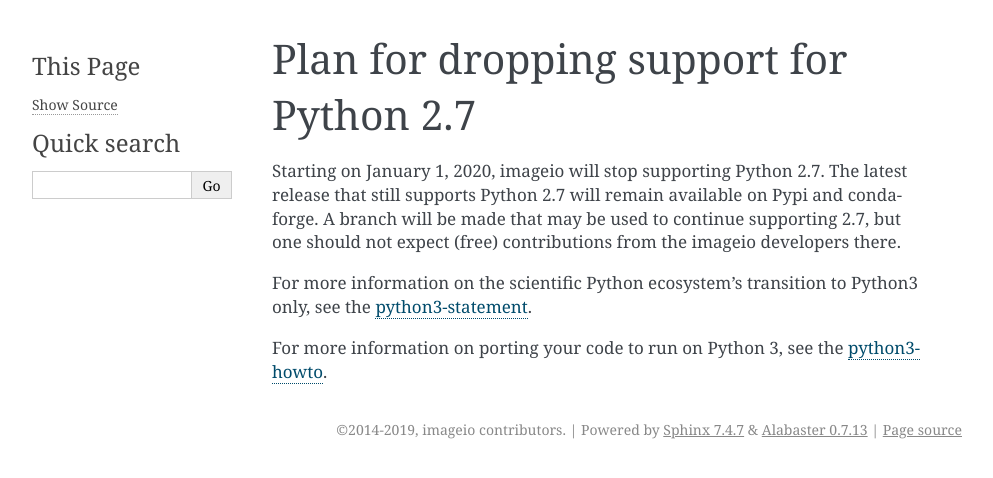
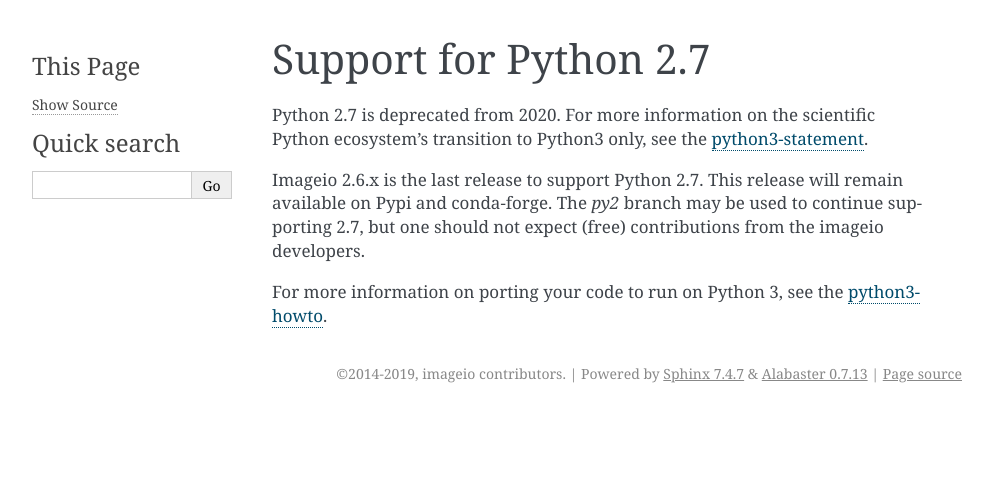
Before and after one commit to imageio/imageio, a Sphinx documentation site: the page built from docs/drop27.rst, in a window 1280 px wide. Shown: the top 478 px of the page, without its empty margins (148-1141 px from the left). Built offline with Sphinx 7.4.7, drawn with Linux system fonts in a browser that asks for light colours; pages that are not in the unit, such as notebooks, are missing from menus.

```diff
--- a/docs/drop27.rst
+++ b/docs/drop27.rst
@@ -1,14 +1,14 @@
-Plan for dropping support for Python 2.7
-========================================
+Support for Python 2.7
+======================
 
-Starting on January 1, 2020, imageio will stop supporting Python 2.7.
-The latest release that still supports Python 2.7 will remain available
-on Pypi and conda-forge. A branch will be made that may be used to
+Python 2.7 is deprecated from 2020. For more information on the
+scientific Python ecosystem's transition to Python3 only, see the
+python3-statement_.
+
+Imageio 2.6.x is the last release to support Python 2.7. This release
+will remain available on Pypi and conda-forge. The `py2` branch may be used to
 continue supporting 2.7, but one should not expect (free) contributions
-from the imageio developers there.
-
-For more information on the scientific Python ecosystem's transition
-to Python3 only, see the python3-statement_.
+from the imageio developers.
 
 For more information on porting your code to run on Python 3, see the
 python3-howto_.
--- a/setup.py
+++ b/setup.py
@@ -236,5 +236,6 @@ setup(
         "Programming Language :: Python :: 3.5",
         "Programming Language :: Python :: 3.6",
         "Programming Language :: Python :: 3.7",
+        "Programming Language :: Python :: 3.8",
     ],
 )
```
Also changed, not shown: README.md (+4 -2 lines), .travis.yml.
